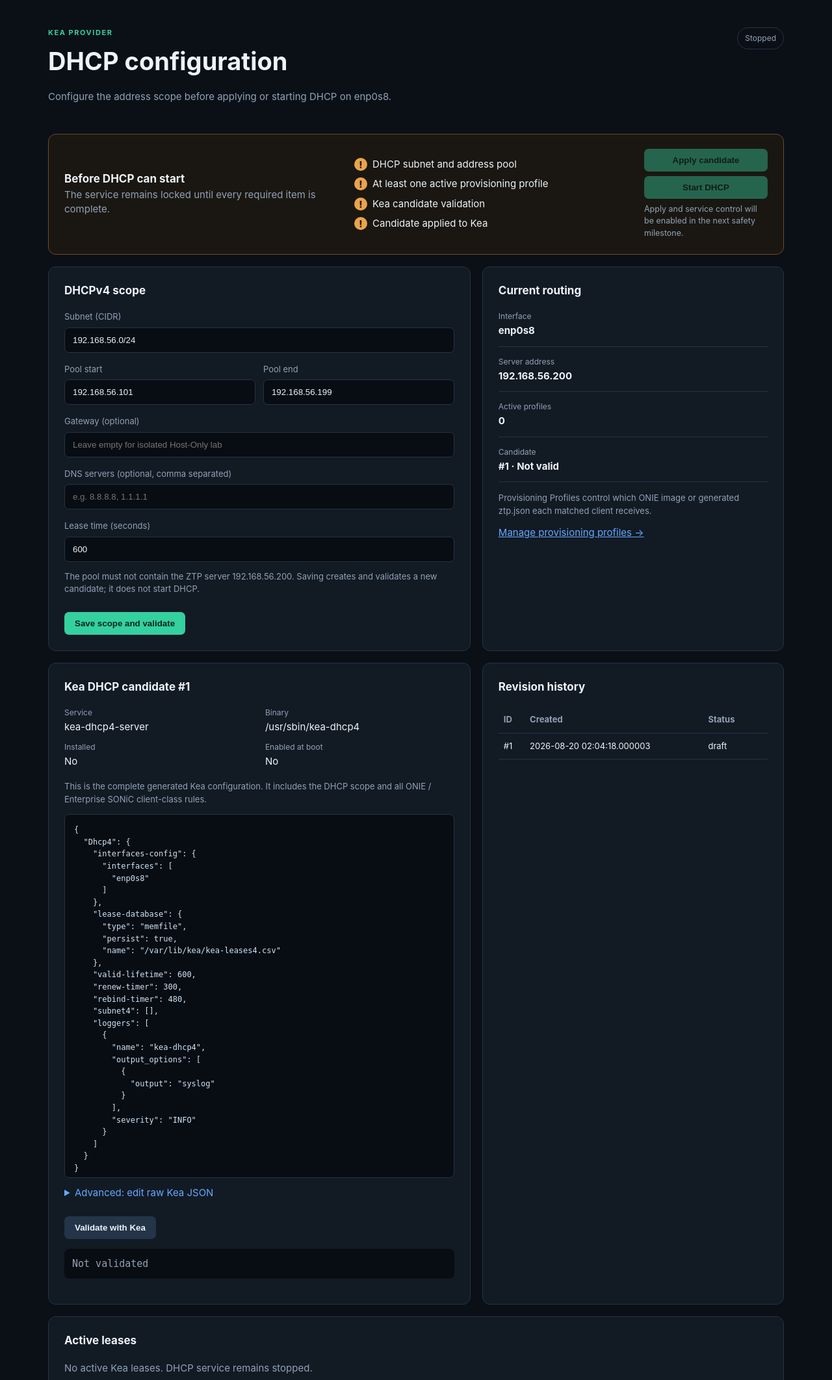
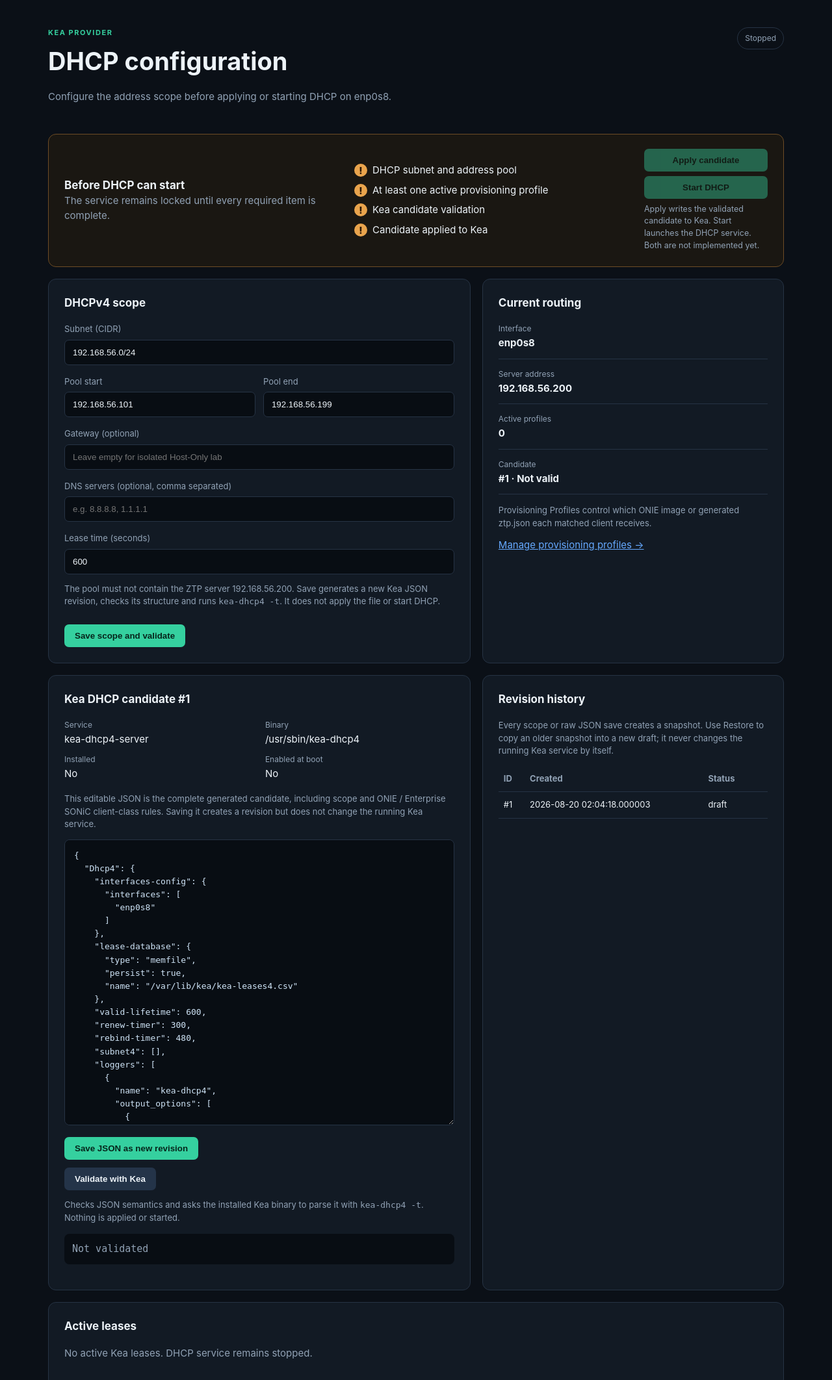
Before and after one commit to ahbeee/sonic-ztp, a FastAPI app: page /dhcp in a window 1280 px wide. Shown: the part 60-2184 px from the top of the page at 65% size. Run offline with FastAPI, Linux system fonts and the light colour scheme; data that the repository does not hold is empty.

Commit message:
refactor: clarify DHCP configuration workflow

```diff
--- a/app/static/app.css
+++ b/app/static/app.css
@@ -31,5 +31,5 @@ table { width:100%; border-collapse:collapse; font-size:13px; }th,td { padding:1
 .readiness-panel { display:grid; grid-template-columns:1fr 1fr auto; gap:28px; align-items:center; margin-bottom:18px; padding:22px 24px; border:1px solid #6d4c25; border-radius:12px; background:#1a1712; }.readiness-panel h2,.readiness-panel p { margin:0; }.readiness-panel li { display:flex; align-items:center; gap:8px; padding:4px 0; border:0; }.check { display:inline-grid; place-items:center; width:20px; height:20px; border-radius:50%; font-weight:800; }.check.ok { color:#06251b; background:var(--accent); }.check.missing { color:#2b1704; background:#e9a44d; }.locked-actions { display:grid; gap:7px; }.locked-actions button { margin:0; }.locked-actions button:disabled { cursor:not-allowed; opacity:.42; }.locked-actions small { max-width:190px; }.field-pair { display:grid; grid-template-columns:1fr 1fr; gap:12px; }.scope-summary { display:grid; gap:14px; }.scope-summary div { padding-bottom:12px; border-bottom:1px solid var(--line); }.scope-summary dt { color:var(--muted); font-size:12px; }.scope-summary dd { margin:2px 0 0; font-weight:700; }.no-offset { margin-left:0; }details summary { margin-bottom:12px; color:var(--blue); cursor:pointer; }
 @media(max-width:900px){.readiness-panel{grid-template-columns:1fr}.locked-actions small{max-width:none}}
 @media(max-width:620px){.field-pair{grid-template-columns:1fr}}
-.kea-meta { display:grid; grid-template-columns:1fr 1fr; gap:10px 18px; margin:0 0 18px; }.kea-meta div { min-width:0; }.kea-meta dt { color:var(--muted); font-size:12px; }.kea-meta dd { margin:2px 0 0; overflow-wrap:anywhere; }.kea-json { max-height:560px; overflow:auto; padding:14px; border:1px solid var(--line); border-radius:8px; background:#080d13; color:#cfe4f7; font:12px/1.55 ui-monospace,monospace; white-space:pre; }
+.kea-meta { display:grid; grid-template-columns:1fr 1fr; gap:10px 18px; margin:0 0 18px; }.kea-meta div { min-width:0; }.kea-meta dt { color:var(--muted); font-size:12px; }.kea-meta dd { margin:2px 0 0; overflow-wrap:anywhere; }
 @media(max-width:620px){.kea-meta{grid-template-columns:1fr}}
--- a/app/templates/dhcp.html
+++ b/app/templates/dhcp.html
@@ -6,7 +6,7 @@
 <section class="readiness-panel {{ 'ready' if readiness|selectattr('ready')|list|length == readiness|length else 'warning' }}">
   <div><h2>Before DHCP can start</h2><p>The service remains locked until every required item is complete.</p></div>
   <ul>{% for item in readiness %}<li><span class="check {{ 'ok' if item.ready else 'missing' }}">{{ '✓' if item.ready else '!' }}</span>{{ item.label }}</li>{% endfor %}</ul>
-  <div class="locked-actions"><button type="button" disabled>Apply candidate</button><button type="button" disabled>Start DHCP</button><small>Apply and service control will be enabled in the next safety milestone.</small></div>
+  <div class="locked-actions"><button type="button" disabled title="Write the validated candidate to Kea's live configuration file">Apply candidate</button><button type="button" disabled title="Start the Kea DHCPv4 system service">Start DHCP</button><small>Apply writes the validated candidate to Kea. Start launches the DHCP service. Both are not implemented yet.</small></div>
 </section>
 
 <section class="grid two">
@@ -16,7 +16,7 @@
     <label for="gateway">Gateway (optional)</label><input id="gateway" name="gateway" value="{{ scope.gateway if scope else '' }}" placeholder="Leave empty for isolated Host-Only lab">
     <label for="dns">DNS servers (optional, comma separated)</label><input id="dns" name="dns_servers" value="{{ scope.dns_servers if scope else '' }}" placeholder="e.g. 8.8.8.8, 1.1.1.1">
     <label for="lease-time">Lease time (seconds)</label><input id="lease-time" name="lease_time" type="number" min="60" max="604800" value="{{ scope.lease_time if scope else 600 }}" required>
-    <p class="hint">The pool must not contain the ZTP server {{ settings.provisioning_address }}. Saving creates and validates a new candidate; it does not start DHCP.</p>
+    <p class="hint">The pool must not contain the ZTP server {{ settings.provisioning_address }}. Save generates a new Kea JSON revision, checks its structure and runs <code>kea-dhcp4 -t</code>. It does not apply the file or start DHCP.</p>
     <button type="submit">Save scope and validate</button>
   </form></article>
   <article><h2>Current routing</h2><dl class="scope-summary"><div><dt>Interface</dt><dd>{{ settings.provisioning_interface }}</dd></div><div><dt>Server address</dt><dd>{{ settings.provisioning_address }}</dd></div><div><dt>Active profiles</dt><dd>{{ active_profiles }}</dd></div><div><dt>Candidate</dt><dd>#{{ revision.id }} · {{ 'Valid' if revision.is_valid else 'Not valid' }}</dd></div></dl><p class="hint">Provisioning Profiles control which ONIE image or generated ztp.json each matched client receives.</p><a href="/profiles">Manage provisioning profiles →</a></article>
@@ -25,12 +25,11 @@
 <section class="grid two">
   <article><h2>Kea DHCP candidate #{{ revision.id }}</h2>
     <dl class="kea-meta"><div><dt>Service</dt><dd>{{ status.service }}</dd></div><div><dt>Binary</dt><dd>{{ status.binary }}</dd></div><div><dt>Installed</dt><dd>{{ 'Yes' if status.installed else 'No' }}</dd></div><div><dt>Enabled at boot</dt><dd>{{ 'Yes' if status.enabled else 'No' }}</dd></div></dl>
-    <p class="hint">This is the complete generated Kea configuration. It includes the DHCP scope and all ONIE / Enterprise SONiC client-class rules.</p>
-    <pre class="kea-json">{{ revision.content }}</pre>
-    <details><summary>Advanced: edit raw Kea JSON</summary><form method="post" action="/dhcp/draft"><textarea name="content" spellcheck="false">{{ revision.content }}</textarea><button type="submit">Save new revision</button></form></details>
-    <form class="inline no-offset" method="post" action="/dhcp/validate"><button class="secondary" type="submit">Validate with Kea</button></form><pre class="result">{{ revision.validation_output }}</pre>
+    <p class="hint">This editable JSON is the complete generated candidate, including scope and ONIE / Enterprise SONiC client-class rules. Saving it creates a revision but does not change the running Kea service.</p>
+    <form method="post" action="/dhcp/draft"><textarea name="content" spellcheck="false">{{ revision.content }}</textarea><button type="submit">Save JSON as new revision</button></form>
+    <form class="inline no-offset" method="post" action="/dhcp/validate"><button class="secondary" type="submit">Validate with Kea</button></form><p class="hint">Checks JSON semantics and asks the installed Kea binary to parse it with <code>kea-dhcp4 -t</code>. Nothing is applied or started.</p><pre class="result">{{ revision.validation_output }}</pre>
   </article>
-  <article><h2>Revision history</h2><table><thead><tr><th>ID</th><th>Created</th><th>Status</th><th></th></tr></thead><tbody>{% for item in revisions %}<tr><td>#{{ item.id }}</td><td>{{ item.created_at }}</td><td>{{ 'valid' if item.is_valid else 'draft' }}</td><td>{% if item.id != revision.id %}<form method="post" action="/dhcp/revisions/{{ item.id }}/restore"><button class="compact secondary" type="submit">Restore</button></form>{% endif %}</td></tr>{% endfor %}</tbody></table></article>
+  <article><h2>Revision history</h2><p class="hint">Every scope or raw JSON save creates a snapshot. Use Restore to copy an older snapshot into a new draft; it never changes the running Kea service by itself.</p><table><thead><tr><th>ID</th><th>Created</th><th>Status</th><th></th></tr></thead><tbody>{% for item in revisions %}<tr><td>#{{ item.id }}</td><td>{{ item.created_at }}</td><td>{{ 'valid' if item.is_valid else 'draft' }}</td><td>{% if item.id != revision.id %}<form method="post" action="/dhcp/revisions/{{ item.id }}/restore"><button class="compact secondary" type="submit">Restore</button></form>{% endif %}</td></tr>{% endfor %}</tbody></table></article>
 </section>
 <section><article><h2>Active leases</h2>{% if leases %}<table><thead><tr><th>Address</th><th>MAC</th><th>Hostname</th><th>Expires</th></tr></thead><tbody>{% for lease in leases %}<tr><td>{{ lease.address }}</td><td>{{ lease.hwaddr }}</td><td>{{ lease.hostname or '—' }}</td><td>{{ lease.expire }}</td></tr>{% endfor %}</tbody></table>{% else %}<p class="empty">No active Kea leases. DHCP service remains stopped.</p>{% endif %}</article></section>
 {% endblock %}
```
Also changed, not shown: tests/test_app.py (+2 -0 lines).
